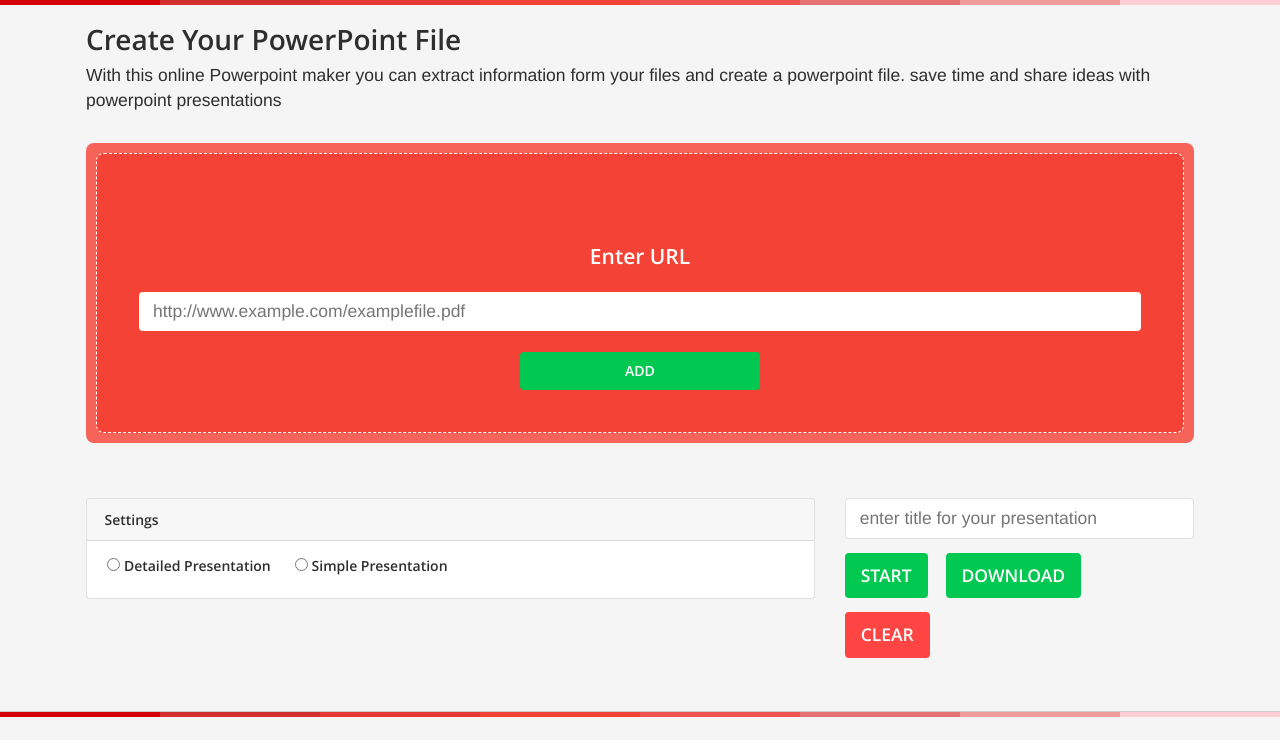
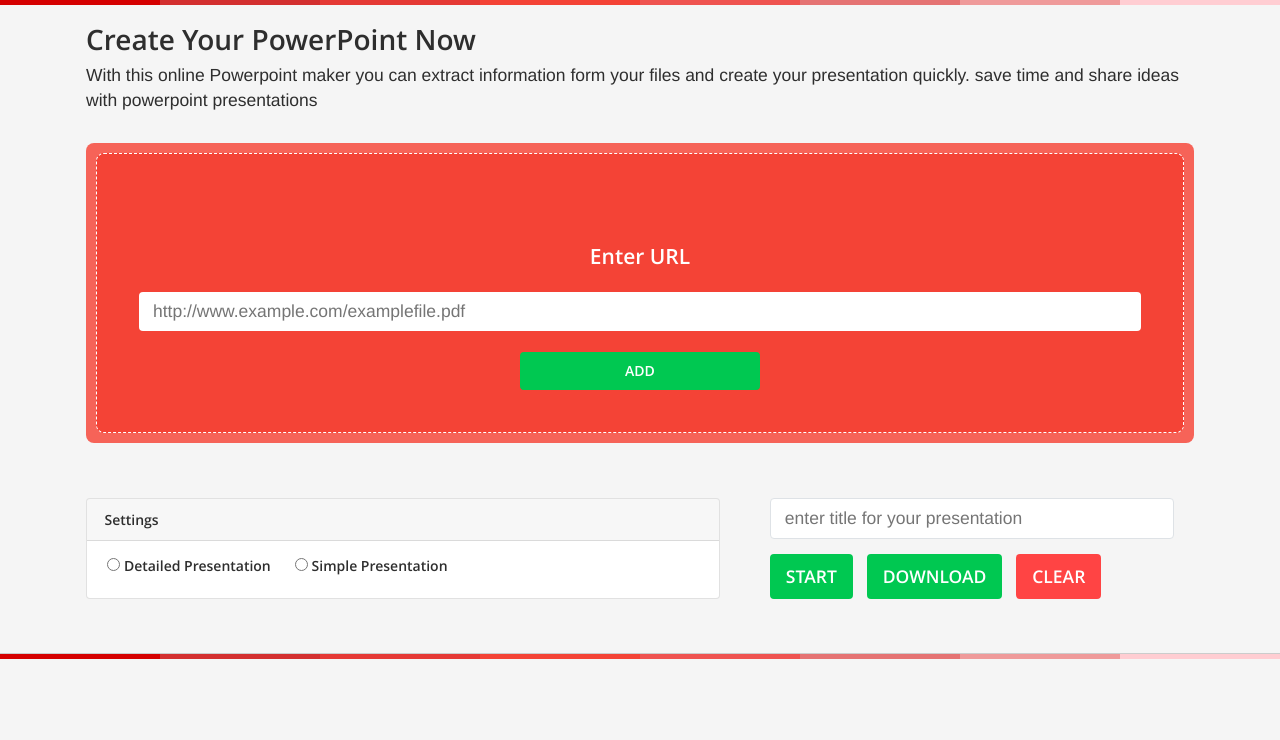
Before and after one commit to mekdad057/Edu-Presentation-Maker, a Flask app: page / in a window 1280 px wide. Shown: the part 60-800 px from the top of the page. Run offline with Flask 3, Linux system fonts and the light colour scheme; data that the repository does not hold is empty; some libraries are stand-ins or nearby versions; some web fonts are replaced.

Commit message:
fixes and renaming.

```diff
--- a/driver/main.py
+++ b/driver/main.py
@@ -9,13 +9,13 @@ if __name__ == "__main__":
     logging.basicConfig(level=logging.DEBUG, filename="log.log", filemode="w"
                         , format="%(levelname)s - %(message)s"
                         , encoding="utf-8")
-    t = TopicHandler("Artificial Intelligence and Computational complexity")  # FOR TESTING CHANGE HERE
+    t = TopicHandler("Alan Turing")  # FOR TESTING CHANGE HERE
 
-    link = "https://en.wikibooks.org/wiki/Artificial_Intelligence_for_Computational_Sustainability%3A_A_Lab_Companion%2FMachine_Learning_for_Prediction"
+    # link = "https://en.wikibooks.org/wiki/Artificial_Intelligence_for_Computational_Sustainability%3A_A_Lab_Companion%2FMachine_Learning_for_Prediction"
     # link = "https://www.aps.org/programs/outreach/physicsquest/past/falling-physics.cfm#:~:text=When%20something%20falls%2C%20it%20falls,is%20a%20type%20of%20acceleration."
     # link = "https://www.techtarget.com/whatis/definition/transistor#:~:text=A%20transistor%20is%20a%20miniature,which%20can%20carry%20a%20current."
     # link = "https://www.ibm.com/topics/artificial-intelligence"
-    # link = "https://www.britannica.com/technology/artificial-intelligence/Alan-Turing-and-the-beginning-of-AI"
+    link = "https://www.britannica.com/technology/artificial-intelligence/Alan-Turing-and-the-beginning-of-AI"
     # link = r"C:\Users\VISION\Desktop 2\PROJECT_FORTH_YEAR\Edu-Presentation-Maker\working\Computer.html"
     # link = r"C:\Users\VISION\Desktop 2\PROJECT_FORTH_YEAR\Edu-Presentation-Maker\working\Sorting_algorithm.html"
     # link = r"C:\Users\VISION\Desktop 2\PROJECT_FORTH_YEAR\Edu-Presentation-Maker\working\Muhammad_ibn_Musa_al-Khwarizmi.html"
--- a/presentation_maker/data_preparation_stage/text_extraction/__init__.py
+++ b/presentation_maker/data_preparation_stage/text_extraction/__init__.py
@@ -3,3 +3,4 @@ from .Extractor import Extractor
 from .HtmlTrafilaturaExtractor import HtmlTrafilaturaExtractor
 from .WikipediaExtractor import WikipediaExtractor
 from .WebExtractor import WebExtractor
+from .PdfExtractor import PdfExtractor
--- a/presentation_maker/utils/__init__.py
+++ b/presentation_maker/utils/__init__.py
@@ -54,7 +54,6 @@ def download_to_working(url: str) -> str:
 
         # Create a path for the new file
         file_path = os.path.join(WORKING_DIR, file_name)
-        file_path = uniquify(file_path)
 
         # Open the file in write mode
         if is_text:  # to handle encoding problems
--- a/website/templates/presentation_maker_webpage.html
+++ b/website/templates/presentation_maker_webpage.html
@@ -29,8 +29,7 @@
             <div class="row justify-content-between h-100">
                 <nav class="navbar d-flex z-index-2 px-0 py-0 position-static h-100 justify-content-between flex-grow-1-unimportant flex-grow-md-0" >
                     <div class="d-flex h-100 align-items-center pl-4 w-100 justify-content-center">
-                        <a class="navbar-brand pr-4 d-flex justify-content-start mr-0"
-                            href="https://www.compress2go.com/" title="Different tools to compress all kinds of files">
+                        <a class="navbar-brand pr-4 d-flex justify-content-start mr-0">
                             <img src="{{url_for('static', filename='logo.png')}}"
                                 width="250" height="60" alt="Compress your files online and for free"
                                 class="header-logo-responsive d-sm-block">
@@ -60,9 +59,8 @@
             <div id="recaptchaContainer"></div>
             <div class="container content-header">
                 <div class="w-100 mx-0">
-                    <h1>Create Your PowerPoint file</h1>
-                    <h2 class="text-left">With this online Powerpoint maker you can extract information form your files and create a powerpoint
-                        file. save time and share ideas with powerpoint presentations</h2>
+                    <h1>Create Your PowerPoint now</h1>
+                    <h2 class="text-left">With this online Powerpoint maker you can extract information form your files and create your presentation quickly. save time and share ideas with powerpoint presentations</h2>
                 </div>
             </div>
 
@@ -132,7 +130,7 @@
         <div class="container" id="page_function_container">
             <div class="clearfix"></div>
             <div class="row">
-                <div class="col-md-8">
+                <div class="col-md-7">
                     <form id="sendform" action="https://www.compress2go.com/create-zip-file#" method="post">
                         <input data-options-type="base" type="hidden" class="hidden" name="category" value="archive">
                         <input data-options-type="options" data-value-type="boolean" type="hidden" class="hidden"
@@ -162,25 +160,25 @@
                         </noscript>
                     </form>
                 </div>
-                <div class="col-md-4">
+                <form id="createPresentationForm" class="col-md-5">
                     <div class="form-group pt-0">
                         <input id="presentationTitle" class="w-100 rounded border py-2 px-3 font-size-125 mb-0" type="text"  placeholder="enter title for your presentation" required/>
                     </div>
                     <div class="form-group pt-0">
-                        <button type="button" class="btn btn-lg btn-success mb-0 white-space-nowrap mr-3 mb-3"
-                            id="startBtn" onclick="startCreatingPresentation()">
-                            <strong class="text-uppercase">Start</strong>
+                        <button type="submit" class="btn btn-lg btn-success white-space-nowrap mr-1 mb-3"
+                            id="startBtn">
+                            <strong id="startBtnText" class="text-uppercase">Start</strong>
                         </button>
-                        <a class="btn btn-lg btn-success mb-0 white-space-nowrap mr-3 mb-3"
+                        <a class="btn btn-lg btn-success white-space-nowrap mb-3 mr-1"
                             id="downloadBtn" href="/download">
                             <strong class="text-uppercase">Download</strong>
                         </a>
-                        <button type="button" class="btn btn-lg btn-danger mb-0 white-space-nowrap mr-3 mb-3"
+                        <button type="button" class="btn btn-lg btn-danger white-space-nowrap mb-3"
                             id="clearBtn" onclick="clearAll()">
                             <strong class="text-uppercase">Clear</strong>
                         </button>
                     </div>
-                </div>
+                </form>
             </div>
         </div>
     </div>
--- a/website/view.py
+++ b/website/view.py
@@ -9,7 +9,7 @@ from website.config import RESULTS_WEB_DIR
 view = Blueprint("view", __name__)
 
 files_list = []
-file_path = ""
+result_path = ""
 
 
 @view.route("/")
@@ -64,14 +64,15 @@ def get_files():
 @view.route("/remove-all-files", methods=["POST"])
 def remove_all_files():
     global files_list
-    global file_path
+    global result_path
     files_list = []
-    file_path = ""
+    result_path = ""
     return jsonify({"success": True})
 
 
 @view.route("/create-presentation", methods=["POST"])
 def create_presentation():
+    global result_path
     data = request.get_json()
     title = data.get("title", None)
     presentation_type = data.get("presentationType", None)
@@ -79,8 +80,10 @@ def create_presentation():
     if not title or not presentation_type or len(files_list) == 0:
         return jsonify({"success": False, "message": "Enter all required data."})
 
-    global file_path
-    file_path = controller.create_presentation(title, files_list, presentation_type)
+    if result_path != "":
+        return jsonify({"success": False, "message": "press Clear first."})
+
+    result_path = controller.create_presentation(title, files_list, presentation_type)
 
     return jsonify({"success": True
                     , "message": "Presentation is ready to be downloaded"
@@ -89,20 +92,20 @@ def create_presentation():
 
 @view.route("/download", methods=["GET"])
 def download():
-    if file_path == "":
+    if result_path == "":
         return jsonify({"success": False
                             , "message": "Create a Presentation First"
                         })
-    if not os.path.exists(file_path):
+    if not os.path.exists(result_path):
         return jsonify({"success": False
                            , "message": f"File Does Not Exist"
                         })
     return send_from_directory(RESULTS_WEB_DIR
-                               , os.path.basename(file_path)
+                               , os.path.basename(result_path)
                                , as_attachment=True)
 
 
 @view.route("/get-file-name")
 def get_file_name():
-    global file_path
-    return jsonify({"fileName": file_path})
+    global result_path
+    return jsonify({"fileName": result_path})
```
Also changed, not shown: presentation_maker/data_preparation_stage/text_extraction/DataSourceHandler.py (+10 -3 lines), presentation_maker/data_preparation_stage/text_extraction/WikipediaExtractor.py (+15 -7 lines), website/static/make_presentation.js (+36 -4 lines), 1 other file.
